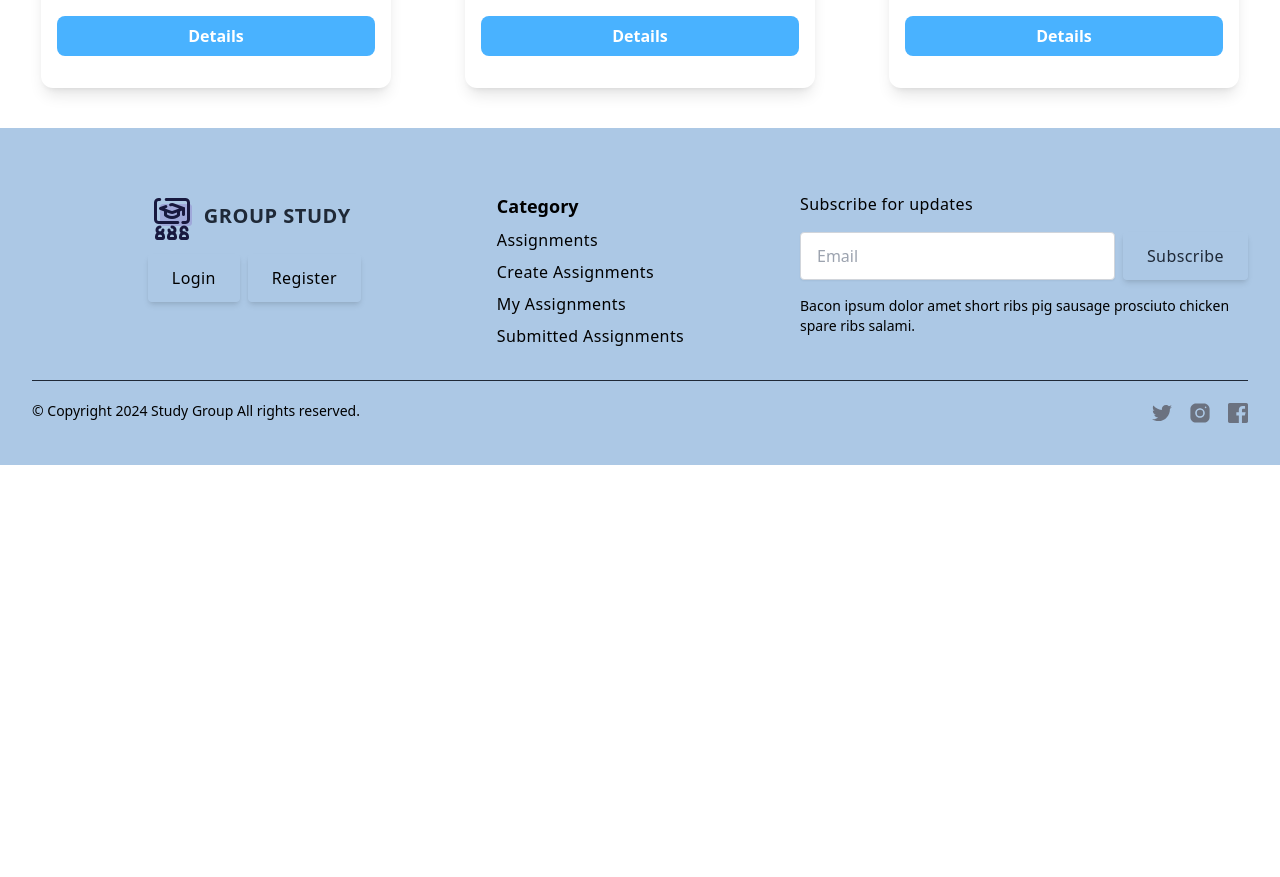
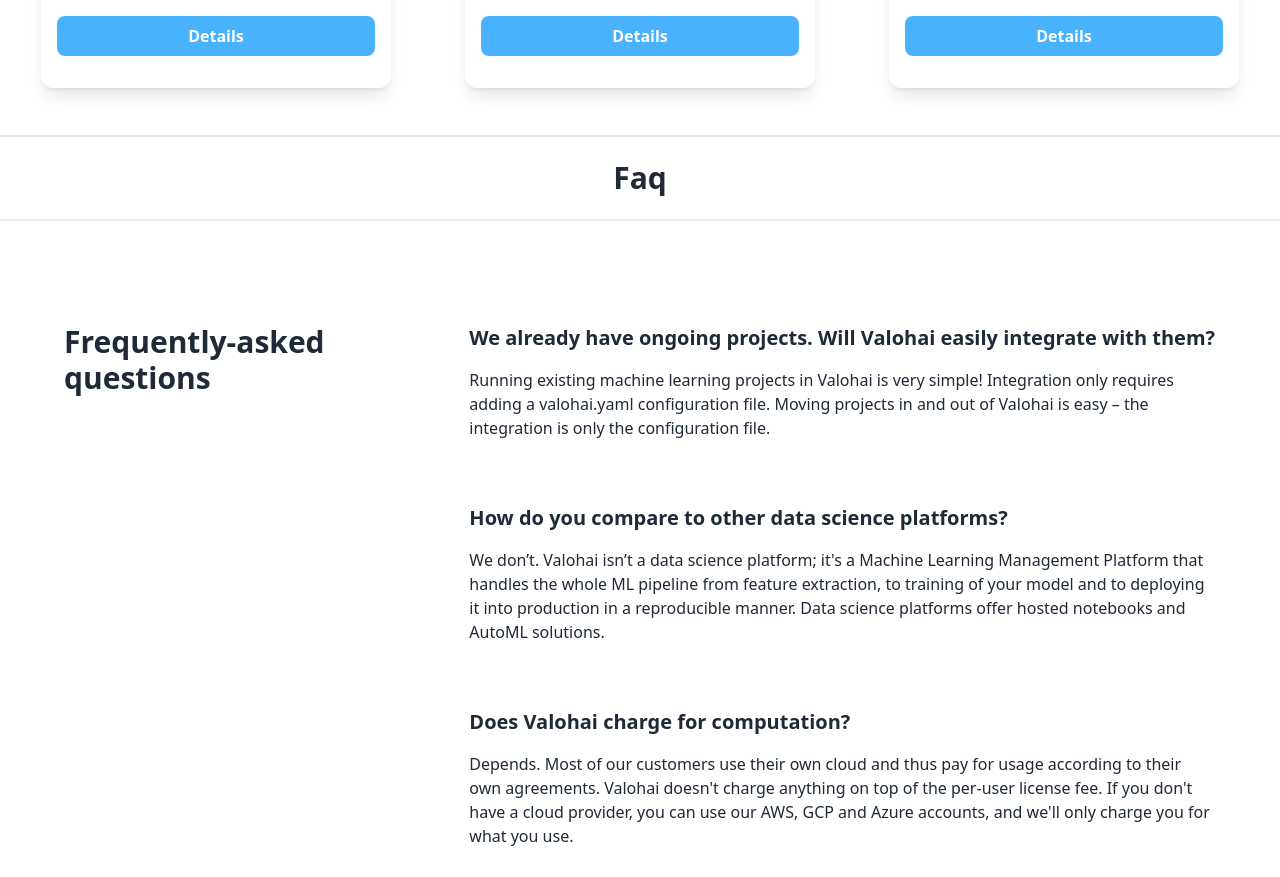
Before and after one commit to forhad446/online-group-study, a React (Vite) app: page / in a window 1280 px wide. Shown: the part 1920-2797 px from the top of the page. Before the commit the page ends 2385 px from the top, so only its background shows below. Built offline with nearby package versions, Linux system fonts and the light colour scheme.

Commit message:
faq added

```diff
--- /dev/null
+++ b/src/Pages/Home/Faq/Faq.jsx
@@ -0,0 +1,50 @@
+
+const Faq = () => {
+    return (
+        <div>
+
+            <div className="px-4 py-20 bg-lightblue">
+                <div className="flex flex-col max-w-6xl mx-auto md:flex-row">
+                    <h2 className="w-full mr-8 text-3xl font-extrabold leading-9 md:w-1/3">
+                        Frequently-asked questions
+                    </h2>
+                    <dl className="w-full md:w-2/3">
+                        <dt className="mb-4">
+                            <h3 className="text-xl font-semibold">
+                                We already have ongoing projects. Will Valohai easily integrate with them?
+                            </h3>
+                        </dt>
+                        <dd className="mb-16">
+                            <p>
+                                Running existing machine learning projects in Valohai is very simple! Integration only requires adding a valohai.yaml configuration file. Moving projects in and out of Valohai is easy – the integration is only the configuration file.
+                            </p>
+                        </dd>
+                        <dt className="mb-4">
+                            <h3 className="text-xl font-semibold">
+                                How do you compare to other data science platforms?
+                            </h3>
+                        </dt>
+                        <dd className="mb-16">
+                            <p>
+                                We don’t. Valohai isn’t a data science platform; it&#x27;s a Machine Learning Management Platform that handles the whole ML pipeline from feature extraction, to training of your model and to deploying it into production in a reproducible manner. Data science platforms offer hosted notebooks and AutoML solutions.
+                            </p>
+                        </dd>
+                        <dt className="mb-4">
+                            <h3 className="text-xl font-semibold">
+                                Does Valohai charge for computation?
+                            </h3>
+                        </dt>
+                        <dd className="mb-16">
+                            <p>
+                                Depends. Most of our customers use their own cloud and thus pay for usage according to their own agreements. Valohai doesn&#x27;t charge anything on top of the per-user license fee. If you don&#x27;t have a cloud provider, you can use our AWS, GCP and Azure accounts, and we&#x27;ll only charge you for what you use.
+                            </p>
+                        </dd>
+                    </dl>
+                </div>
+            </div>
+
+        </div>
+    );
+};
+
+export default Faq;
--- a/src/Pages/Home/Home/Home.jsx
+++ b/src/Pages/Home/Home/Home.jsx
@@ -1,5 +1,6 @@
 import PageTitle from "../../Shared/PageTitle/PageTitle";
 import Banner from "../Banner/Banner";
+import Faq from "../Faq/Faq";
 import Feature from "../Feature/Feature";
 
 
@@ -9,6 +10,8 @@
             <Banner></Banner>
             <PageTitle title={'Our Feature'} />
             <Feature></Feature>
+            <PageTitle title={'Faq'} />
+            <Faq></Faq>
         </div>
     );
 };
```
